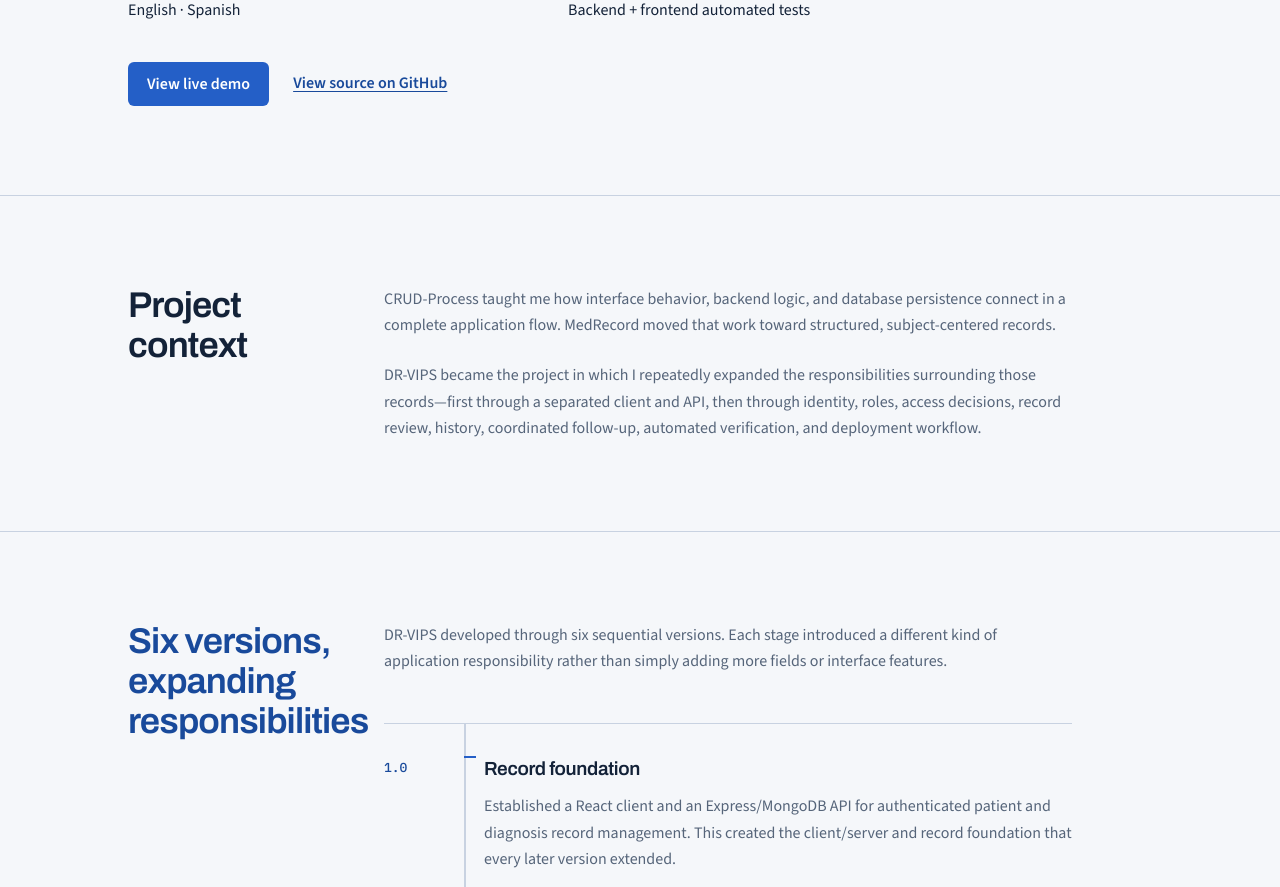
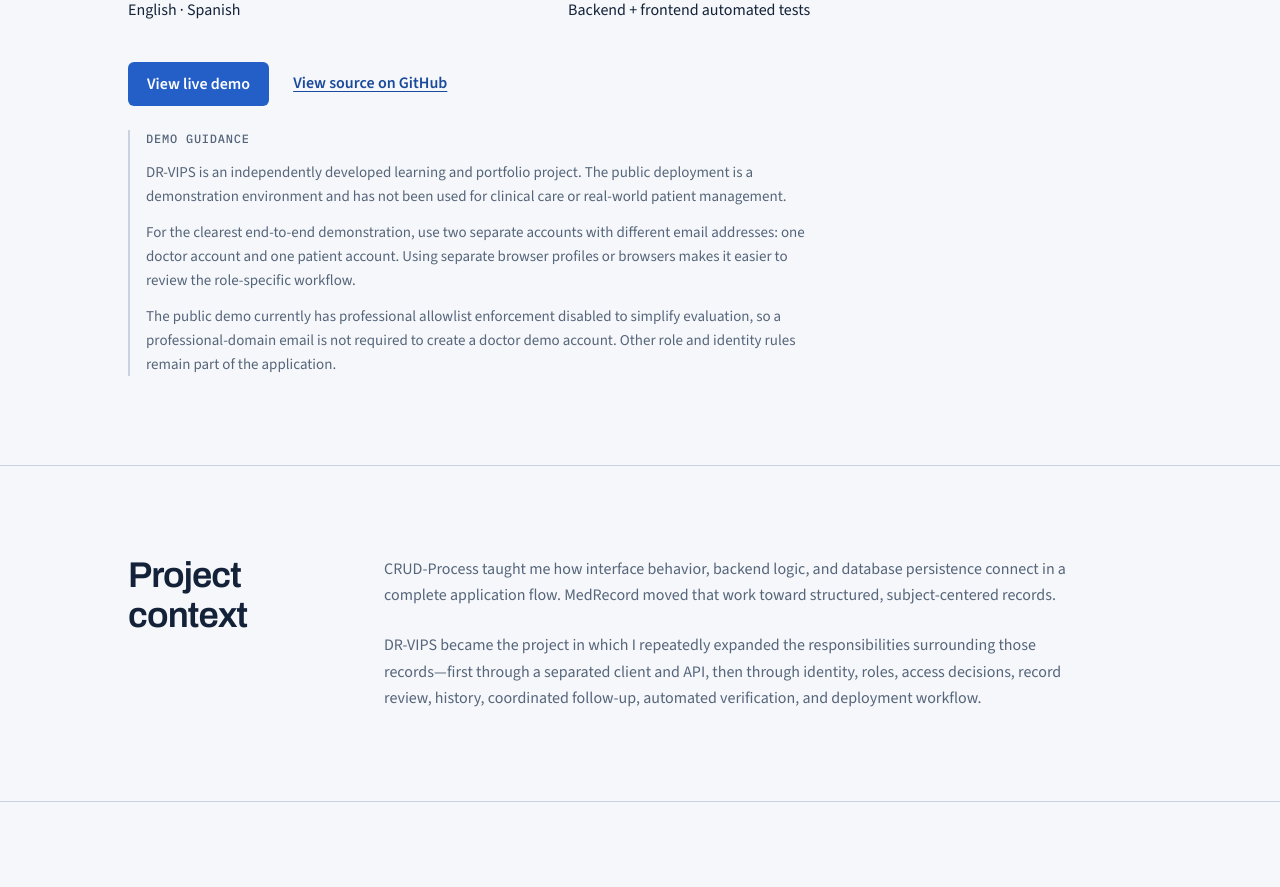
Before and after one commit to enrique28-ai/Portfolio, a React (Vite) app: page /projects/dr-vips in a window 1280 px wide. Shown: the part 780-1667 px from the top of the page. Built offline with nearby package versions, Linux system fonts and the light colour scheme.

Commit message:
docs: clarify project context and DR-VIPS demo

```diff
--- a/src/index.css
+++ b/src/index.css
@@ -775,6 +775,11 @@
   color: var(--color-text-secondary);
 }
 
+.projects-index__context {
+  margin-top: var(--space-4);
+  color: var(--color-text-secondary);
+}
+
 .featured-project-records {
   margin-top: var(--space-8);
 }
@@ -910,6 +915,16 @@
   max-width: var(--layout-reading);
   margin-top: var(--space-3);
   color: var(--color-text-secondary);
+}
+
+.case-study-header__demo-guidance {
+  max-width: var(--layout-reading);
+  margin-top: var(--space-5);
+  color: var(--color-text-secondary);
+}
+
+.case-study-header__demo-guidance > * + * {
+  margin-top: var(--space-3);
 }
 
 .case-study-section {
--- a/src/pages/CrudProcessCaseStudyPage.jsx
+++ b/src/pages/CrudProcessCaseStudyPage.jsx
@@ -62,6 +62,8 @@ function CrudProcessCaseStudyPage() {
             and charted output.
           </p>
           <p>
+            CRUD-Process was independently developed for learning and portfolio purposes and
+            has not been used to manage real production processes in an organizational setting.
             Its importance in this portfolio comes from bringing interface behavior, backend
             logic, and relational persistence into one complete application workflow.
           </p>
--- a/src/pages/DrVipsCaseStudyPage.jsx
+++ b/src/pages/DrVipsCaseStudyPage.jsx
@@ -38,6 +38,31 @@ function DrVipsCaseStudyPage() {
               View source on GitHub
             </a>
           </div>
+
+          <aside
+            className="case-study-header__demo-guidance case-study-qualification"
+            aria-labelledby="dr-vips-demo-guidance-title"
+          >
+            <h2 className="technical-label" id="dr-vips-demo-guidance-title">
+              Demo guidance
+            </h2>
+            <p>
+              DR-VIPS is an independently developed learning and portfolio project. The public
+              deployment is a demonstration environment and has not been used for clinical care
+              or real-world patient management.
+            </p>
+            <p>
+              For the clearest end-to-end demonstration, use two separate accounts with
+              different email addresses: one doctor account and one patient account. Using
+              separate browser profiles or browsers makes it easier to review the role-specific
+              workflow.
+            </p>
+            <p>
+              The public demo currently has professional allowlist enforcement disabled to
+              simplify evaluation, so a professional-domain email is not required to create a
+              doctor demo account. Other role and identity rules remain part of the application.
+            </p>
+          </aside>
         </div>
       </header>
 
--- a/src/pages/MedRecordCaseStudyPage.jsx
+++ b/src/pages/MedRecordCaseStudyPage.jsx
@@ -61,8 +61,9 @@ function MedRecordCaseStudyPage() {
             account-scoped structure.
           </p>
           <p>
-            The project explores record organization through a medical domain; the repository
-            does not establish clinical use.
+            MedRecord was independently developed as learning and portfolio work. It explores
+            record organization through a medical domain; it has not been used in clinical
+            practice, for real clinical care, or to manage real-world patient records.
           </p>
         </div>
       </CaseStudySection>
@@ -208,8 +209,9 @@ function MedRecordCaseStudyPage() {
         <p className="case-study-prose">
           The repository does not include a substantive automated test suite or a record-revision
           or audit-history model, and it does not demonstrate an automatic UserProfile creation
-          or preference-editing workflow. Deployment-oriented configuration is present, but the
-          repository does not establish a successful deployment.
+          or preference-editing workflow. The running deployment is provided as historical
+          implementation evidence. It does not establish production readiness, scale, uptime,
+          or clinical use.
         </p>
       </CaseStudySection>
 
--- a/src/pages/ProjectsPage.jsx
+++ b/src/pages/ProjectsPage.jsx
@@ -14,6 +14,11 @@ function ProjectsPage() {
               projects. Each overview identifies what the project handles, how it is built,
               and what the implementation demonstrates.
             </p>
+            <p className="projects-index__context case-study-qualification">
+              These projects were independently developed as learning and portfolio work. They
+              were not commissioned by an employer or client and have not been used in
+              real-world operational or clinical settings.
+            </p>
           </div>
         </header>
 
```
